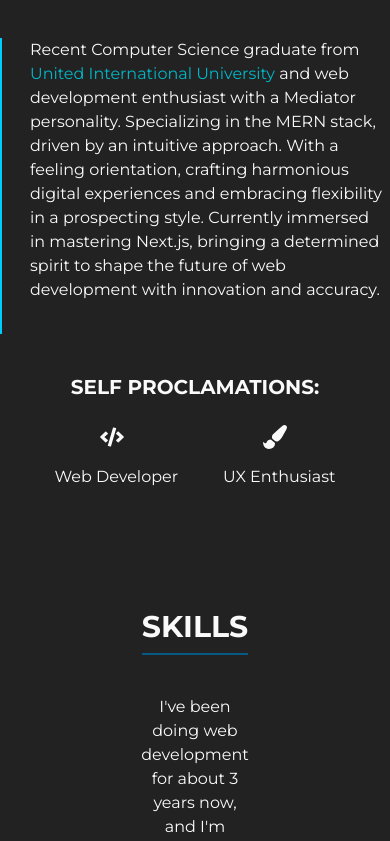
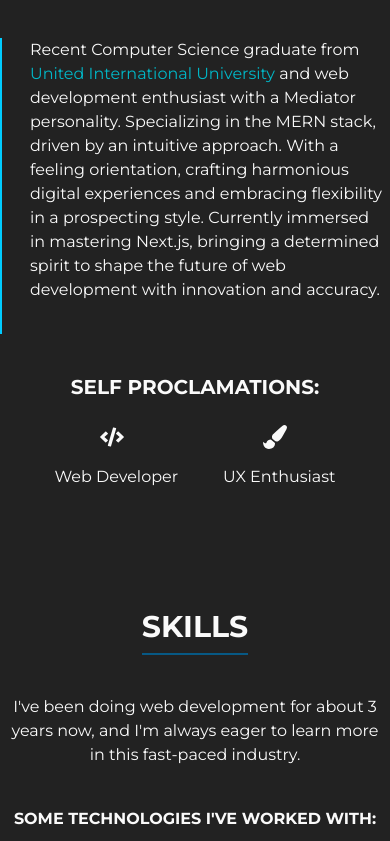
Before and after one commit to naimulabeer/my-portfolio, a React (Vite) app: page / in a window 390 px wide. Shown: the part 1156-1997 px from the top of the page. Built offline with nearby package versions, Linux system fonts and the light colour scheme.

Commit message:
skills section fixed

```diff
--- a/src/pages/Skills.jsx
+++ b/src/pages/Skills.jsx
@@ -42,7 +42,7 @@ function Skills() {
     <div id="skills" className="mt-10 text-center mb-10">
       <Title heading="Skills" />
 
-      <p className="my-10 mx-auto px-2 w-1/3">
+      <p className="my-10 mx-auto px-2 lg:w-1/3 md:w-1/2">
         I've been doing web development for about 3 years now, and I'm always
         eager to learn more in this fast-paced industry.
       </p>
```
